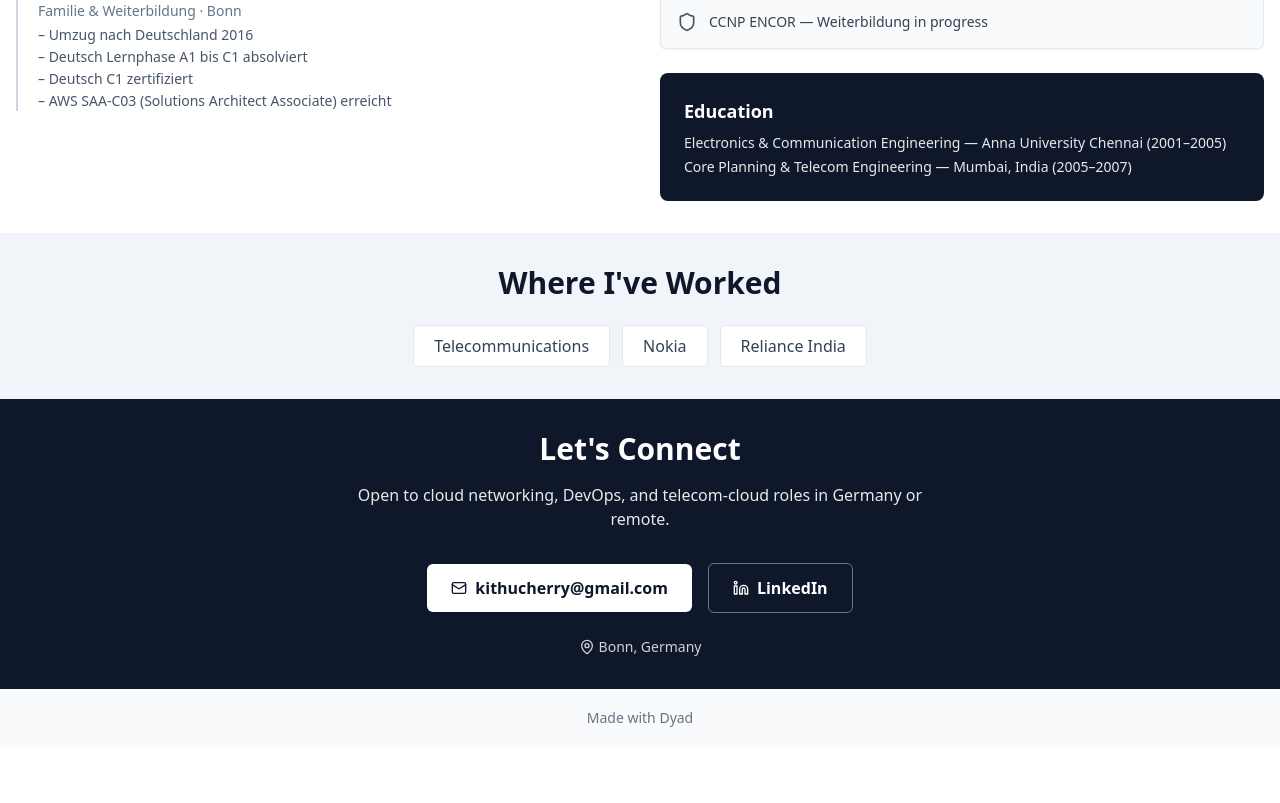
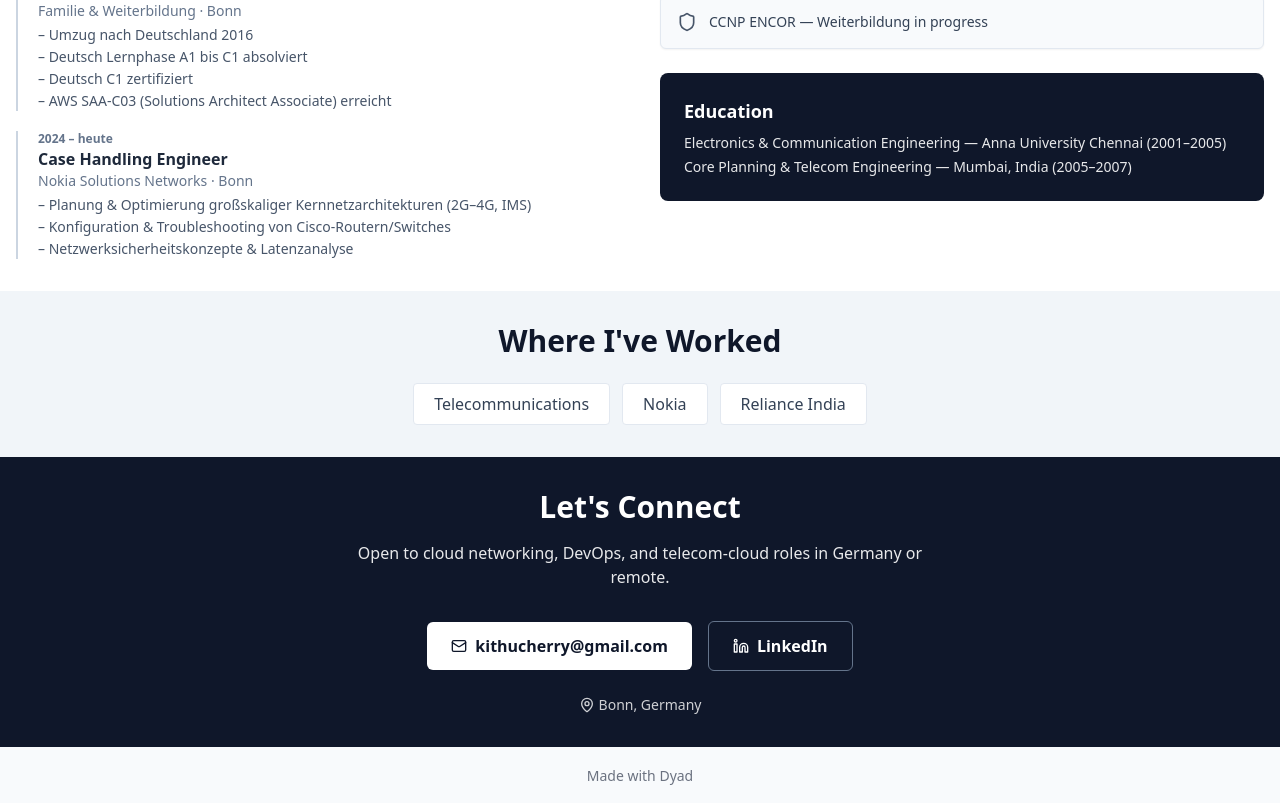
Before and after one commit to Kiruthiga-Thirunavukkarasu/kiruthiga-thirunavukkarasu-portfolio, a React (Vite) app: page / in a window 1280 px wide. Shown: the part 3320-4123 px from the top of the page. Before the commit the page ends 4065 px from the top, so only its background shows below. Built offline with nearby package versions, Linux system fonts and the light colour scheme.

Commit message:
[dyad] Added Nokia Case Handling role - wrote 1 file(s)

```diff
--- a/src/pages/Index.tsx
+++ b/src/pages/Index.tsx
@@ -59,6 +59,7 @@ const experience = [
   { period: "2005 – 2007", role: "Core Planning Engineer", company: "Reliance Communications", loc: "Pan-Indien", points: ["Analyse & Modellierung von Core-Netzwerken", "Optimierung 2G/3G Kapazitätsplanung", "3GPP-Standardkonformität"] },
   { period: "2007 – 2016", role: "Core Planning Engineer", company: "Nokia Solutions Networks", loc: "Pan-Indien", points: ["Planung & Optimierung großskaliger Kernnetzarchitekturen (2G–4G, IMS)", "Konfiguration & Troubleshooting von Cisco-Routern/Switches", "Netzwerksicherheitskonzepte & Latenzanalyse"] },
   { period: "2016 – 2023", role: "Homemaker & German Language Learning", company: "Familie & Weiterbildung", loc: "Bonn", points: ["Umzug nach Deutschland 2016", "Deutsch Lernphase A1 bis C1 absolviert", "Deutsch C1 zertifiziert", "AWS SAA-C03 (Solutions Architect Associate) erreicht"] },
+  { period: "2024 – heute", role: "Case Handling Engineer", company: "Nokia Solutions Networks", loc: "Bonn", points: ["Planung & Optimierung großskaliger Kernnetzarchitekturen (2G–4G, IMS)", "Konfiguration & Troubleshooting von Cisco-Routern/Switches", "Netzwerksicherheitskonzepte & Latenzanalyse"] },
 ];
 
 const certs = [
```
